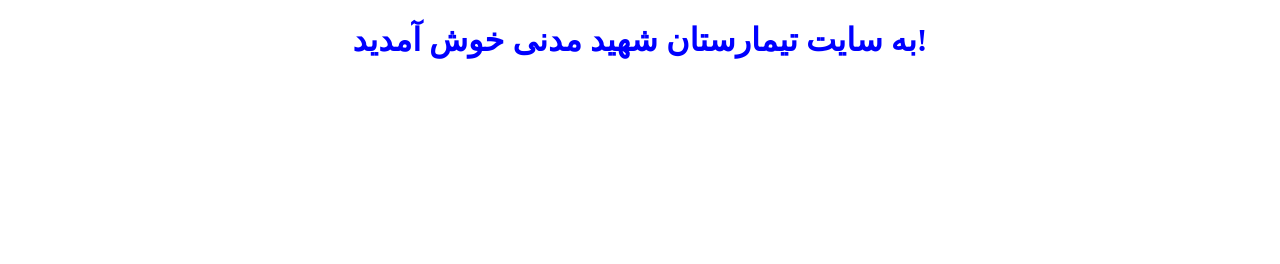
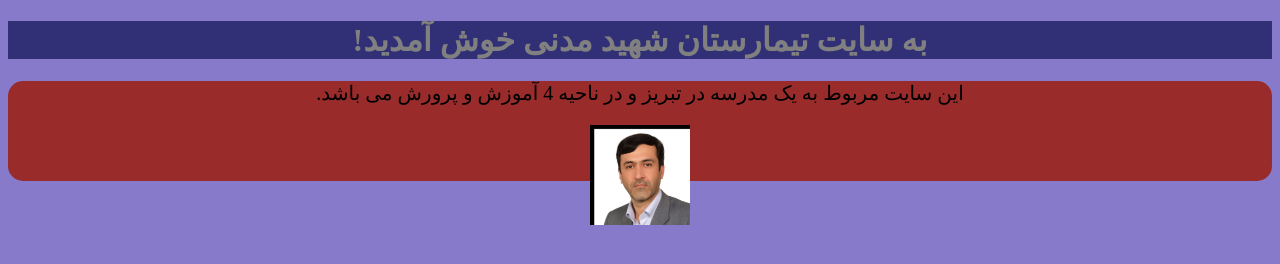
Before and after one commit to Mrborji415/Shahid-Madani-4, a plain HTML site: page index.html in a window 1280 px wide. Drawn offline with Linux system fonts and the light colour scheme.

Commit message:
Add files via upload

```diff
--- a/index.html
+++ b/index.html
@@ -6,14 +6,19 @@
     <title>Shahid-Madani-4</title>
     <link rel="stylesheet" href="style.css">
 </head >
-<body>
+<body class="body">
     <header class="header">
         <div class="head001">
             <h1 class="h1">
-               به سایت تیمارستان شهید مدنی خوش آمدید!
+               !به سایت تیمارستان شهید مدنی خوش آمدید
             </h1>
         </div>
-
-
+        </header>
+    <div class="div01">
+        <p>
+           .این سایت مربوط به یک مدرسه در تبریز و در ناحیه 4 آموزش و پرورش می باشد
+        </p>
+        <img src="images/download.png" alt="Eslami" class="eslami">
+    </div>
 </body>
 </html>
--- a/style.css
+++ b/style.css
@@ -1,7 +1,28 @@
+.body{
+    background-color: rgb(135, 122, 203);
+}
+
+.header{
+    text-align: center;
+    background-color: rgba(17, 18, 87, 0.723);
+    color: grey;
+}
+
+
 .h1{
     text-align: center;
 
 }
-.head001{
-    color: blue;
+
+.div01 {
+    height: 100px;
+    background-color: #992b2b;
+    border-radius: 15px;
+    text-align: center;
+    font-family: B Nazanin;
+    font-size: 20px;
+
 }
+.eslami{
+    height: 100px;
+}
```
Also changed, not shown: images/background.png (added), images/download.png (added).
